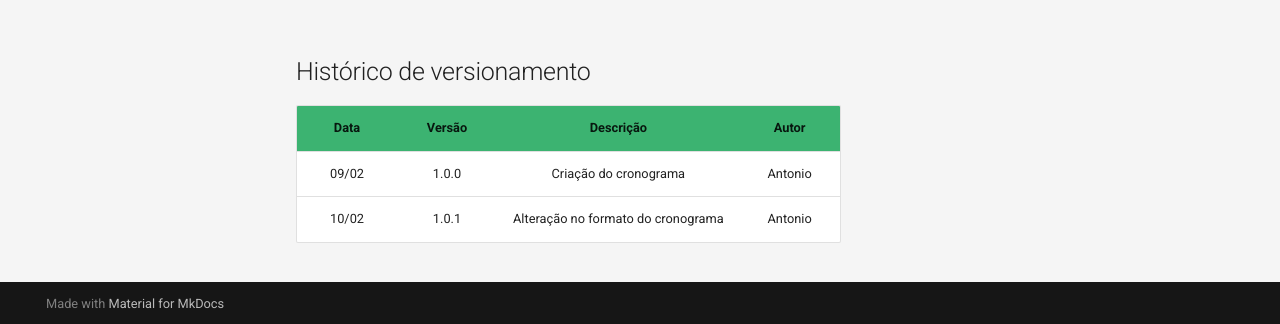
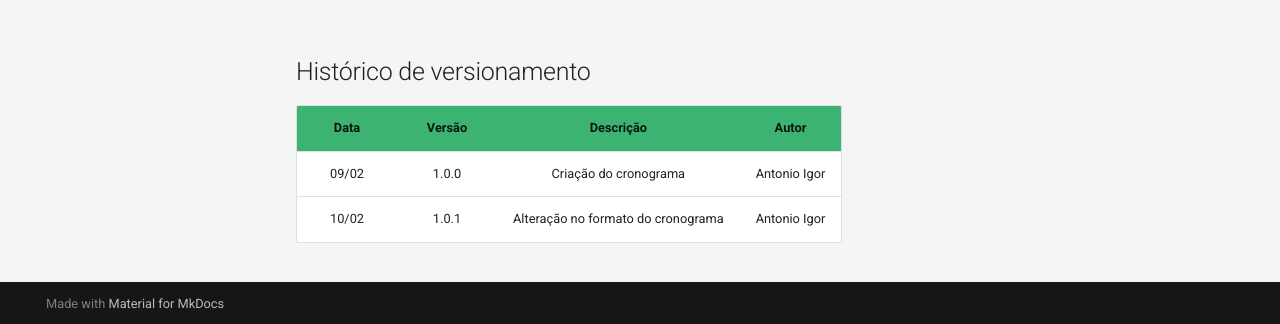
Before and after one commit to valdersonjr/2021.2-Prefeitura-Verdelandia, an MkDocs documentation site: the page built from docs/documentos/Cronograma.md, in a window 1280 px wide and 900 px high, scrolled down 751 px. Shown: the part 573-897 px from the top of the window. Built offline with MkDocs 1.6.1 and Material for MkDocs 9.7.7, drawn with Linux system fonts in a browser that asks for light colours.

Commit message:
Update Cronograma.md

```diff
--- a/docs/documentos/Cronograma.md
+++ b/docs/documentos/Cronograma.md
@@ -29,5 +29,5 @@
 
 | Data  | Versão | Descrição | Autor |
 | :--:  | :----: | :-------: | :---: |
-| 09/02 | 1.0.0  | Criação do cronograma | Antonio |
-| 10/02 | 1.0.1  | Alteração no formato do cronograma | Antonio |
+| 09/02 | 1.0.0  | Criação do cronograma | Antonio Igor |
+| 10/02 | 1.0.1  | Alteração no formato do cronograma | Antonio Igor |
```
